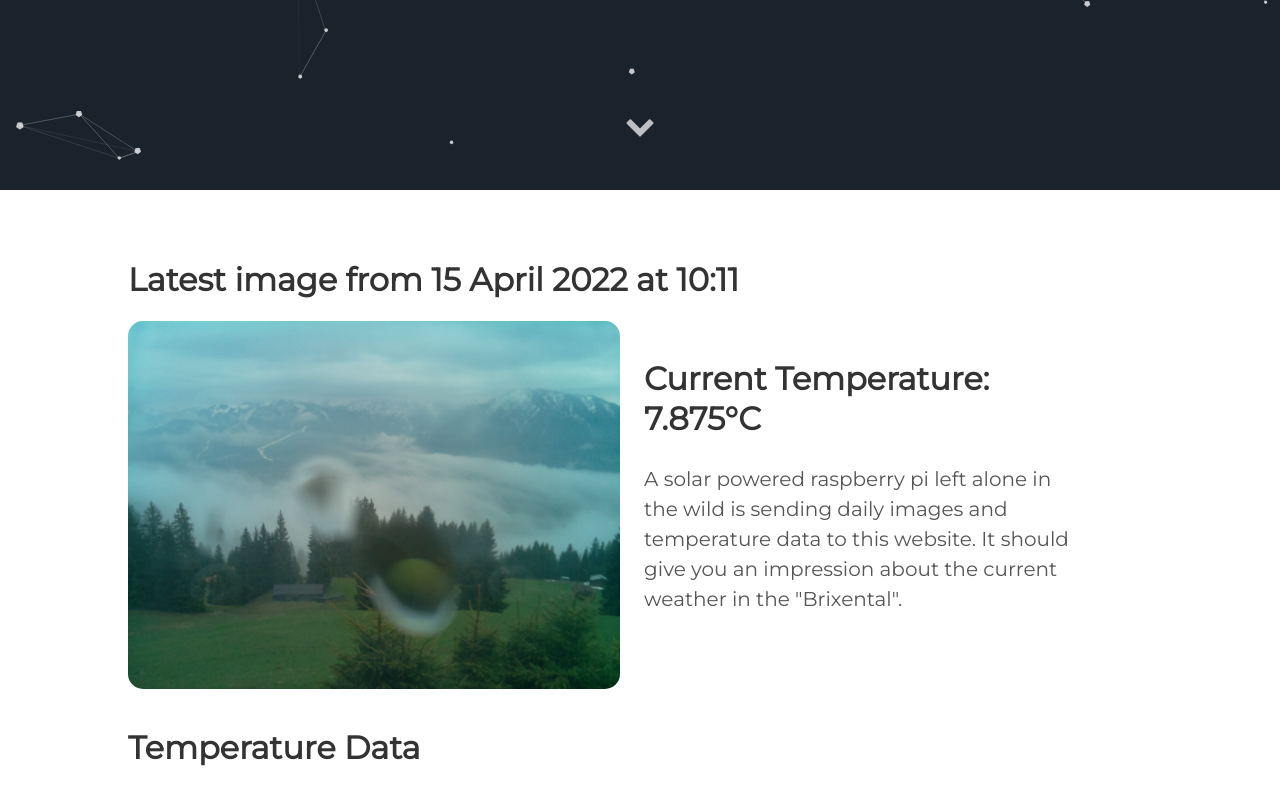
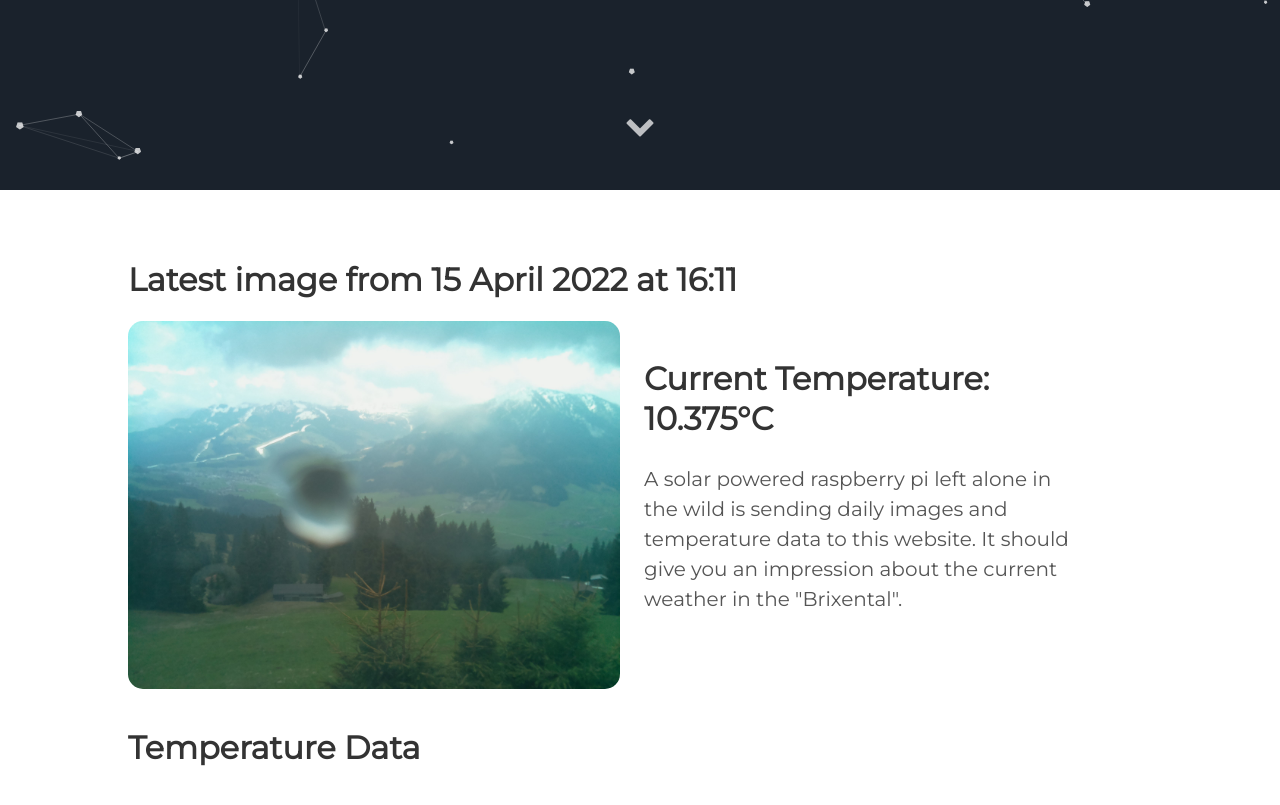
Before and after one commit to vektorious/vektorious.github.io, a Jekyll site: the page built from resources/huette.md, in a window 1280 px wide and 900 px high, scrolled down 710 px. Shown: the top 805 px of the window. Built offline with Jekyll 4.4.1, drawn with Linux system fonts in a browser that asks for light colours.

Commit message:
I'm a bot beep boop

```diff
--- a/resources/huette.md
+++ b/resources/huette.md
@@ -6,13 +6,13 @@
 description: 'Live image from the Austrian alps'
 twitter_text: ' '
 ---
-## Latest image from 15 April 2022 at 10:11
+## Latest image from 15 April 2022 at 16:11
 <div class="huette">
   <div class="huette-image">
     <img src="{{ "/assets/img/huette.jpg" | prepend: site.baseurl }}">
   </div>
   <div class="huette-text">
-        <h2>Current Temperature: 7.875°C</h2>
+        <h2>Current Temperature: 10.375°C</h2>
         <p>A solar powered raspberry pi left alone in the wild is sending daily images and temperature data to this website. It should give you an impression about the current weather in the "Brixental".</p>
 
   </div>
```
Also changed, not shown: rpi-script/2022-04-15_160945.txt (renamed from rpi-script/2022-04-15_100947.txt, +5 -5 lines), rpi-script/huette.md (+2 -2 lines), assets/img/huette.jpg, assets/img/temp_plot.png, rpi-script/temp_plot.png, 1 other file.
